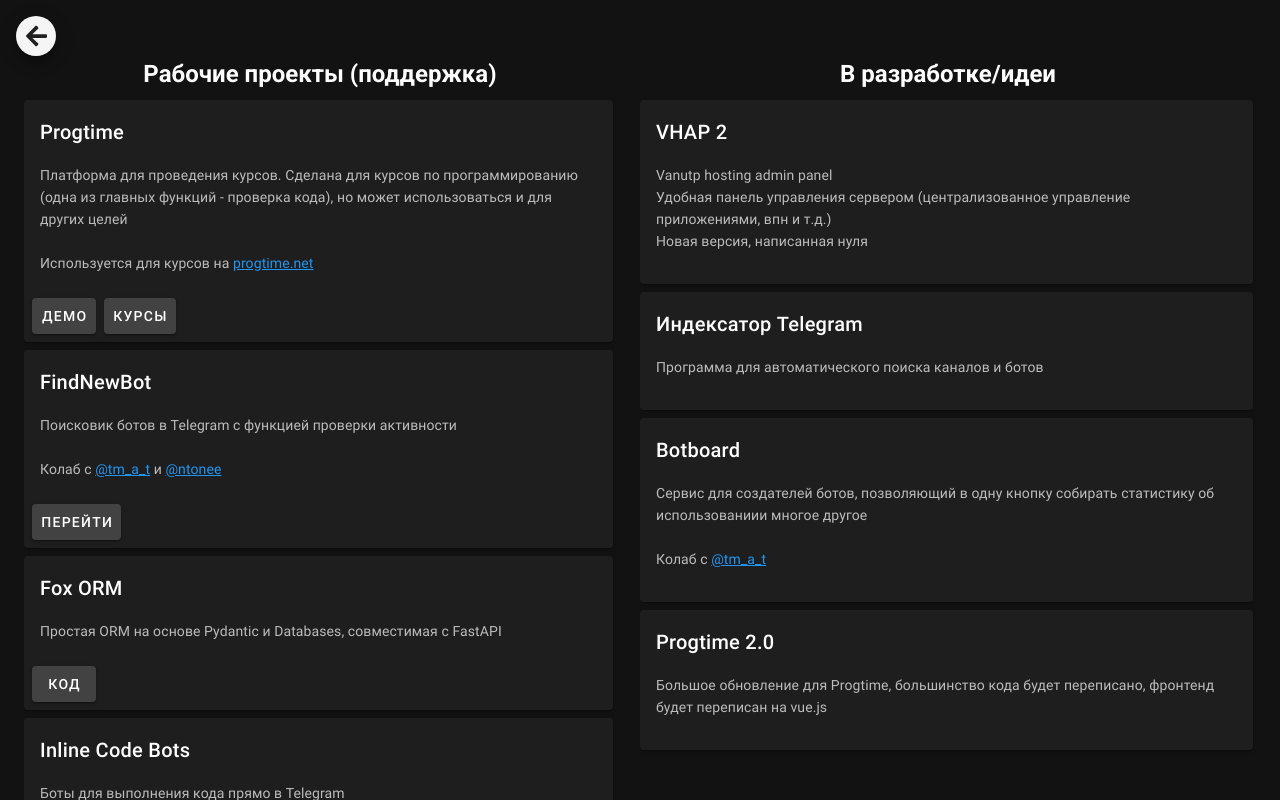
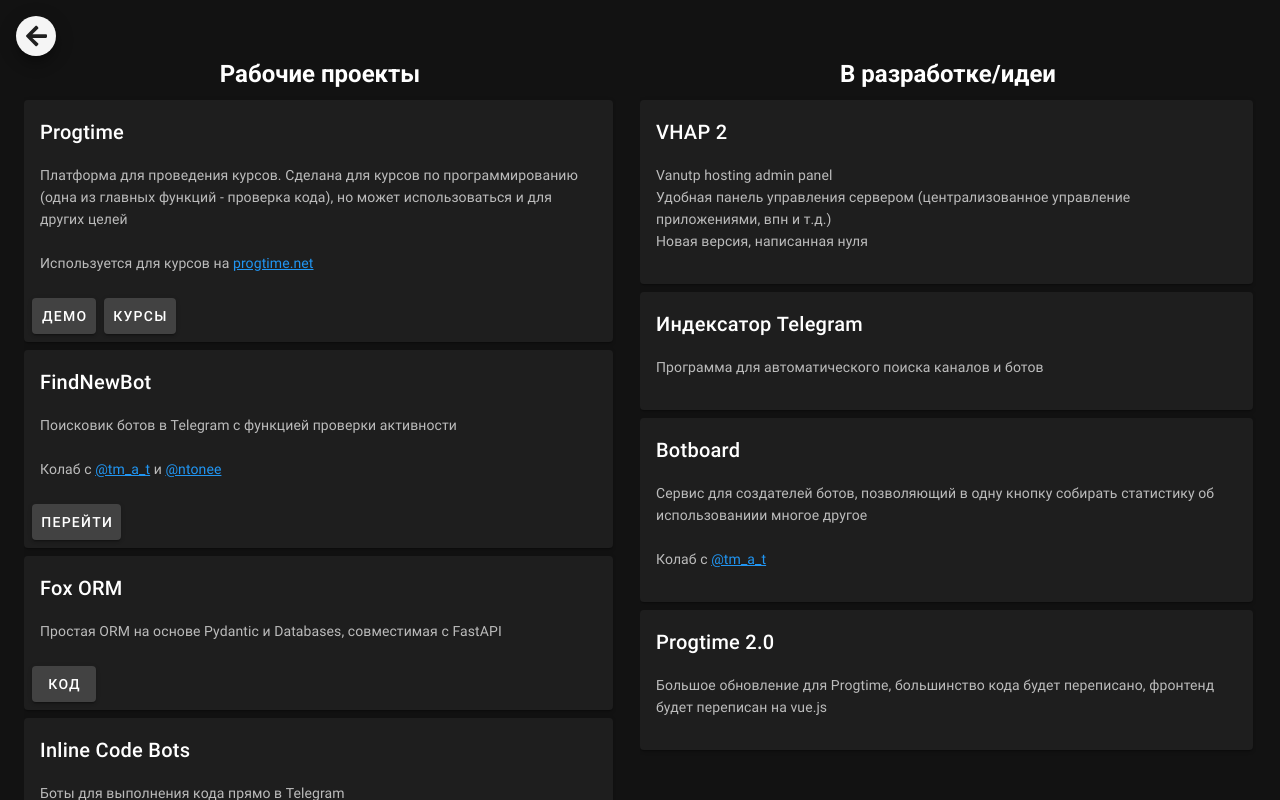
Before and after one commit to AncientCatz/frontend, a Vue app: page /projects in a window 1280 px wide. Shown: the top 800 px of the page. Built offline with nearby package versions, Linux system fonts and the light colour scheme; what particles.vue would draw is missing.

Commit message:
[Projects] зачем там слово "поддержка"?

```diff
--- a/src/views/Projects.vue
+++ b/src/views/Projects.vue
@@ -3,7 +3,7 @@
     back-button
     section
       div.cards-row
-        cards-column(title='Рабочие проекты (поддержка)' :cards='cards.active')
+        cards-column(title='Рабочие проекты' :cards='cards.active')
         cards-column(title='В разработке/идеи' :cards='cards.inProgress')
         cards-column(title='Замороженые/заброшенные' :cards='cards.frozen')
         cards-column(title='Хостинг (не мои проекты на моем сервере)' :cards='cards.hosting')
```
